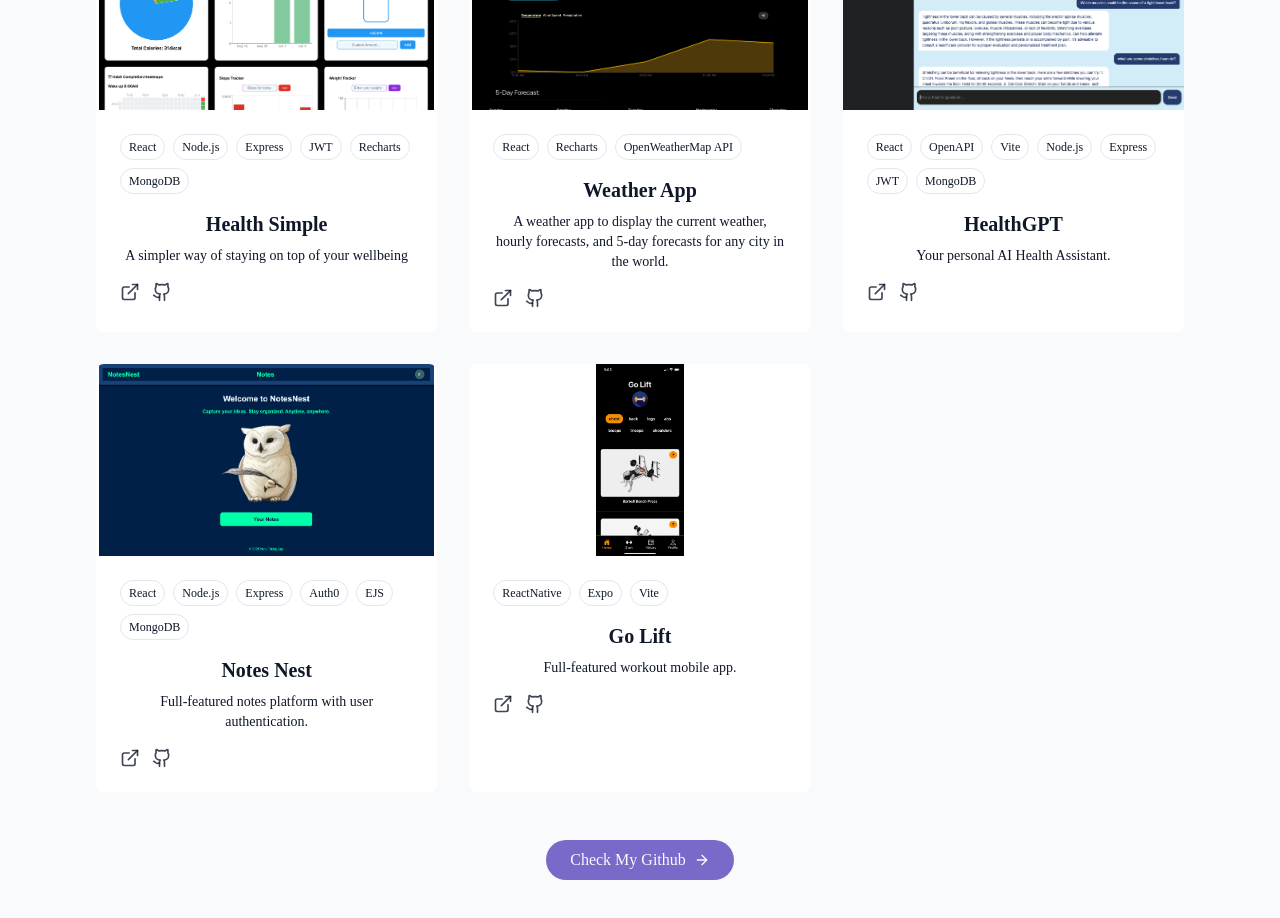
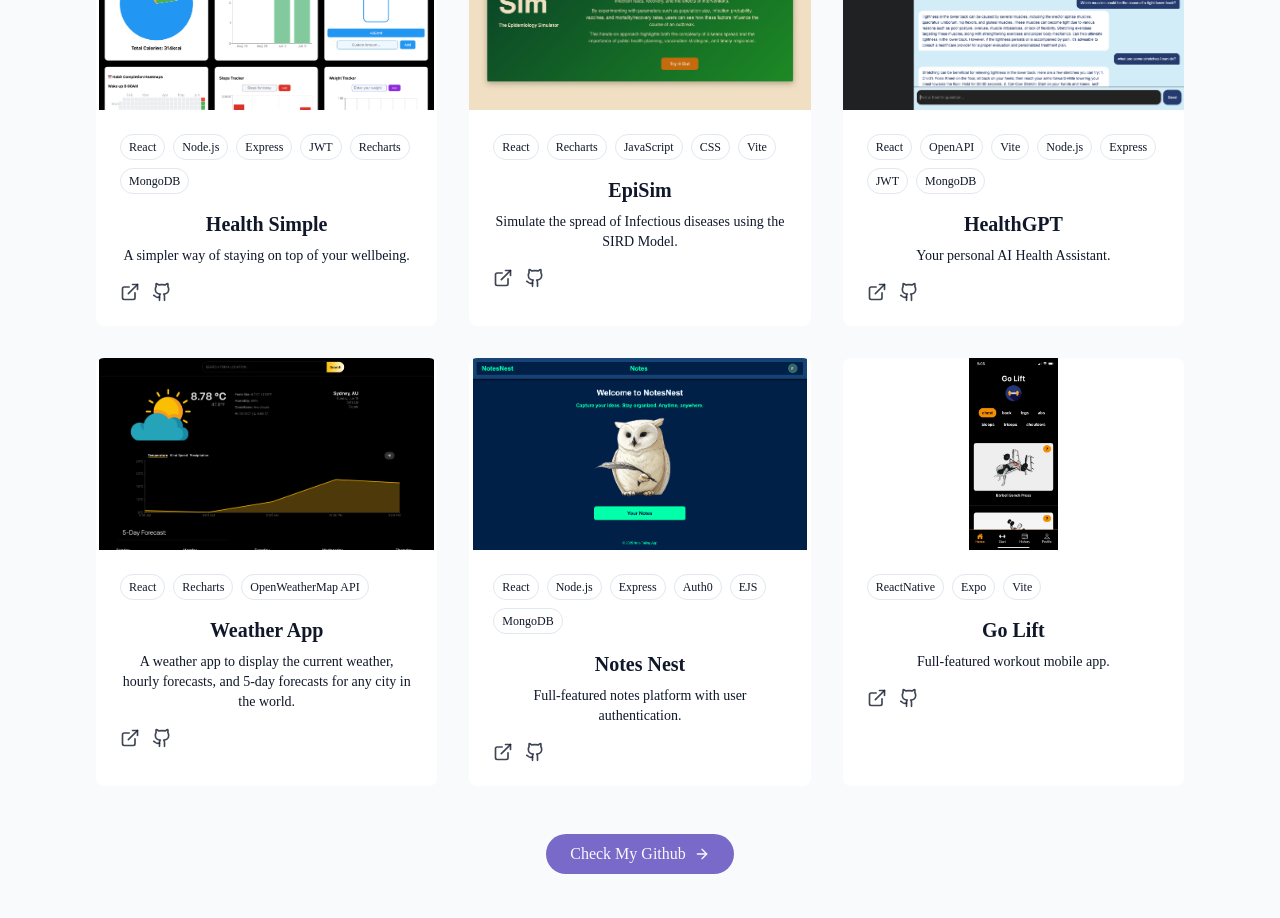
Before and after one commit to FabioKallina/FabioKallina.github.io, a React (Vite) app: page / in a window 1280 px wide. Shown: the part 2940-3858 px from the top of the page. Built offline with nearby package versions, Linux system fonts and the light colour scheme.

Commit message:
Added new project

```diff
--- a/src/components/Projects.jsx
+++ b/src/components/Projects.jsx
@@ -4,7 +4,7 @@ const projects = [
   {
     id: 1,
     title: "Health Simple",
-    description: "A simpler way of staying on top of your wellbeing",
+    description: "A simpler way of staying on top of your wellbeing.",
     image: "/projects/project1.png",
     tags: ["React", "Node.js", "Express", "JWT", "Recharts", "MongoDB"],
     demoUrl: "https://healthsimple.onrender.com/",
@@ -12,13 +12,13 @@ const projects = [
   },
   {
     id: 2,
-    title: "Weather App",
+    title: "EpiSim",
     description:
-      "A weather app to display the current weather, hourly forecasts, and 5-day forecasts for any city in the world.",
-    image: "/projects/project2.png",
-    tags: ["React", "Recharts", "OpenWeatherMap API"],
-    demoUrl: "https://xweather.onrender.com/",
-    githubUrl: "https://github.com/FabioKallina/WeatherApp",
+      "Simulate the spread of Infectious diseases using the SIRD Model.",
+    image: "/projects/episim.png",
+    tags: ["React", "Recharts", "JavaScript", "CSS", "Vite"],
+    demoUrl: "https://episim.onrender.com/",
+    githubUrl: "https://github.com/FabioKallina/EpiSim",
   },
   {
     id: 3,
@@ -31,6 +31,16 @@ const projects = [
   },
   {
     id: 4,
+    title: "Weather App",
+    description:
+      "A weather app to display the current weather, hourly forecasts, and 5-day forecasts for any city in the world.",
+    image: "/projects/project2.png",
+    tags: ["React", "Recharts", "OpenWeatherMap API"],
+    demoUrl: "https://xweather.onrender.com/",
+    githubUrl: "https://github.com/FabioKallina/WeatherApp",
+  },
+  {
+    id: 5,
     title: "Notes Nest",
     description: "Full-featured notes platform with user authentication.",
     image: "/projects/project3.png",
@@ -39,7 +49,7 @@ const projects = [
     githubUrl: "https://github.com/FabioKallina/NoteTakingApp",
   },
   {
-    id: 5,
+    id: 6,
     title: "Go Lift",
     description: "Full-featured workout mobile app.",
     image: "/projects/project4.jpeg",
```
Also changed, not shown: public/projects/episim.png (added).
